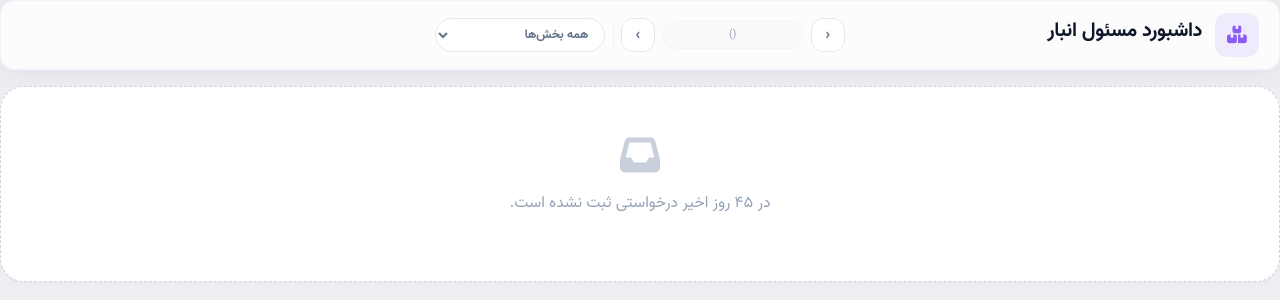
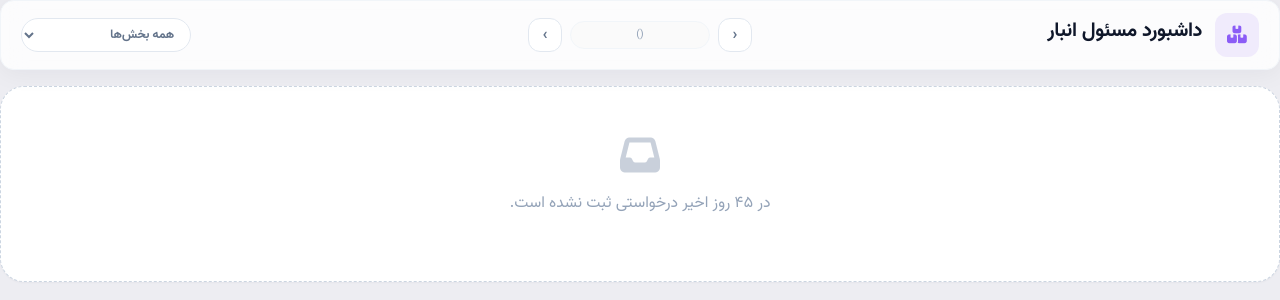
Before and after one commit to tvfm22/Syntel-, a Django app: template syntel/frontend/templates/warehouse_officer_dashboard.html in a window 1280 px wide. Shown: the top 300 px of the page. Run offline with Django 5.2, Linux system fonts and the light colour scheme; the template is opened without the code that fills it, so the values that code supplies are empty; some libraries are stand-ins or nearby versions.

Commit message:
Officer dashboard: keep department filter in header corner, date centered
Co-Authored-By: Claude Code <noreply@anthropic.com>

```diff
--- a/syntel/frontend/templates/warehouse_officer_dashboard.html
+++ b/syntel/frontend/templates/warehouse_officer_dashboard.html
@@ -20,13 +20,13 @@
         display: flex; align-items: center; justify-content: center; font-size: 1.1rem;
     }
     .page-sub { font-size: 0.74rem; color: var(--text-muted); margin-top: 0.15rem; }
-    /* فیلترها داخل همان هدر */
-    .header-filter { display: flex; align-items: center; gap: 0.45rem; flex-wrap: wrap; justify-self: center; }
-    .header-filter .dept-form { display: flex; align-items: center; gap: 0.4rem; margin: 0; }
-    .header-divider { width: 1px; align-self: stretch; min-height: 30px; background: var(--border-light); }
+    /* فیلترها داخل همان هدر — تاریخ وسط، بخش در گوشه */
+    .header-filter { display: flex; align-items: center; gap: 0.45rem; flex-wrap: wrap; justify-self: center; grid-column: 2; }
+    .header-corner { grid-column: 3; justify-self: end; }
+    .header-corner .dept-form { display: flex; align-items: center; gap: 0.4rem; margin: 0; }
     @media (width < 1024px) {
         .officer-wrap .page-header { display: flex; flex-direction: column; align-items: center; }
-        .header-filter { justify-content: center; }
+        .header-filter, .header-corner { justify-content: center; justify-self: auto; grid-column: auto; }
     }
 
     /* ── نوار فیلتر فشرده ── */
@@ -361,7 +361,8 @@
                 <i class="fas fa-bolt"></i> فوری
             </a>
             {% endif %}
-            <span class="header-divider"></span>
+        </div>
+        <div class="header-corner">
             <form method="get" class="dept-form">
                 {% if selected_delivery %}<input type="hidden" name="delivery" value="{{ selected_delivery }}">{% endif %}
                 <select name="department" class="dept-filter" onchange="this.form.submit()">
```
